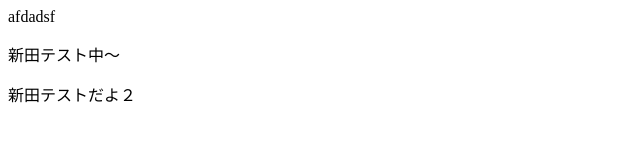
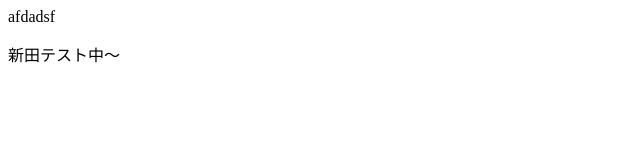
Before and after one commit to spt-dev/test-rep, a plain HTML site: page index.html in a window 1280 px wide. Shown: the whole page, without its empty margins (0-640 px from the left). Drawn offline with Linux system fonts and the light colour scheme.

Commit message:
Revert "新田テスト２だよ"

```diff
--- a/index.html
+++ b/index.html
@@ -1,4 +1,3 @@
 afdadsf
 
 <p>新田テスト中〜</p>
-<p>新田テストだよ２</p>
```
